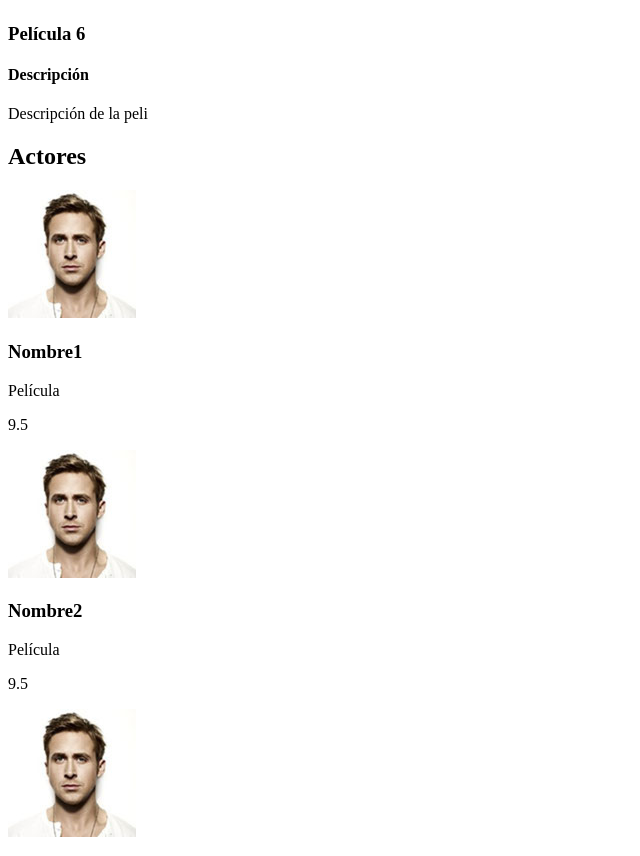
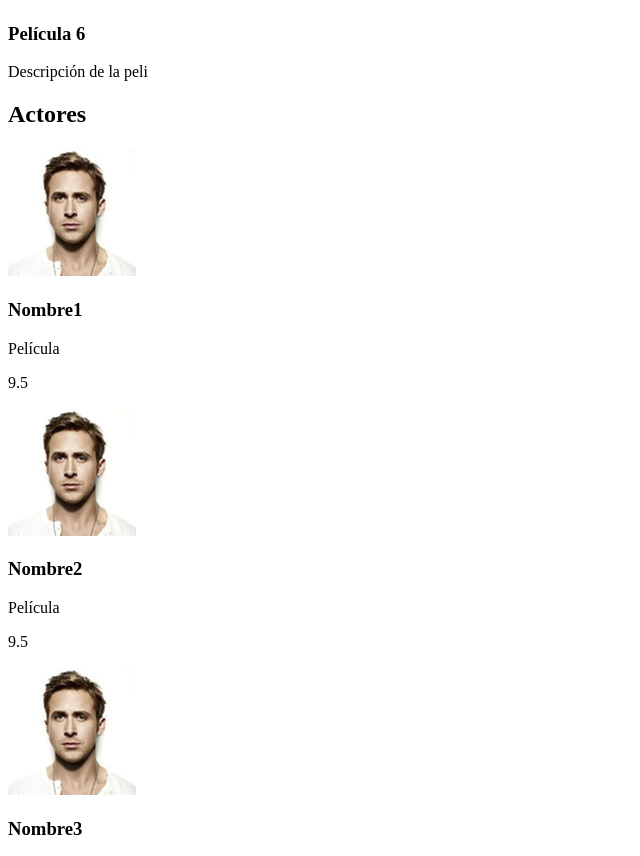
Before and after one commit to SaraTamurejoMora/TamurejoSara_Pr3, a plain HTML site: page index.html in a window 1280 px wide. Shown: the part 7966-8822 px from the top of the page, without its empty margins (0-640 px from the left). Drawn offline with Linux system fonts and the light colour scheme.

Commit message:
Borrar texto sobrante

```diff
--- a/index.html
+++ b/index.html
@@ -60,7 +60,6 @@
             <article>
                 <img alt="Pelicula Deadpool y Wolverine" src="Imagenes/Deadpool3.jpg"/>
                 <h3>Película 6</h3>
-                <h4>Descripción</h4>
                 <p>Descripción de la peli</p>
             </article>
         </section>
```
